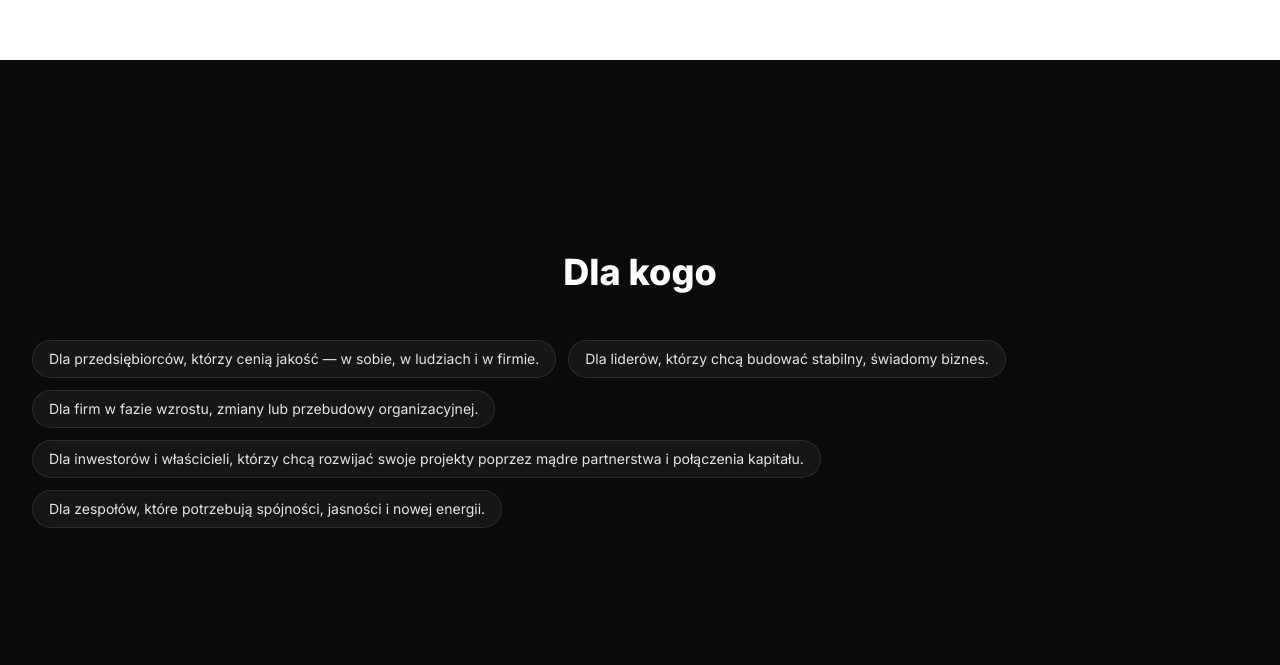
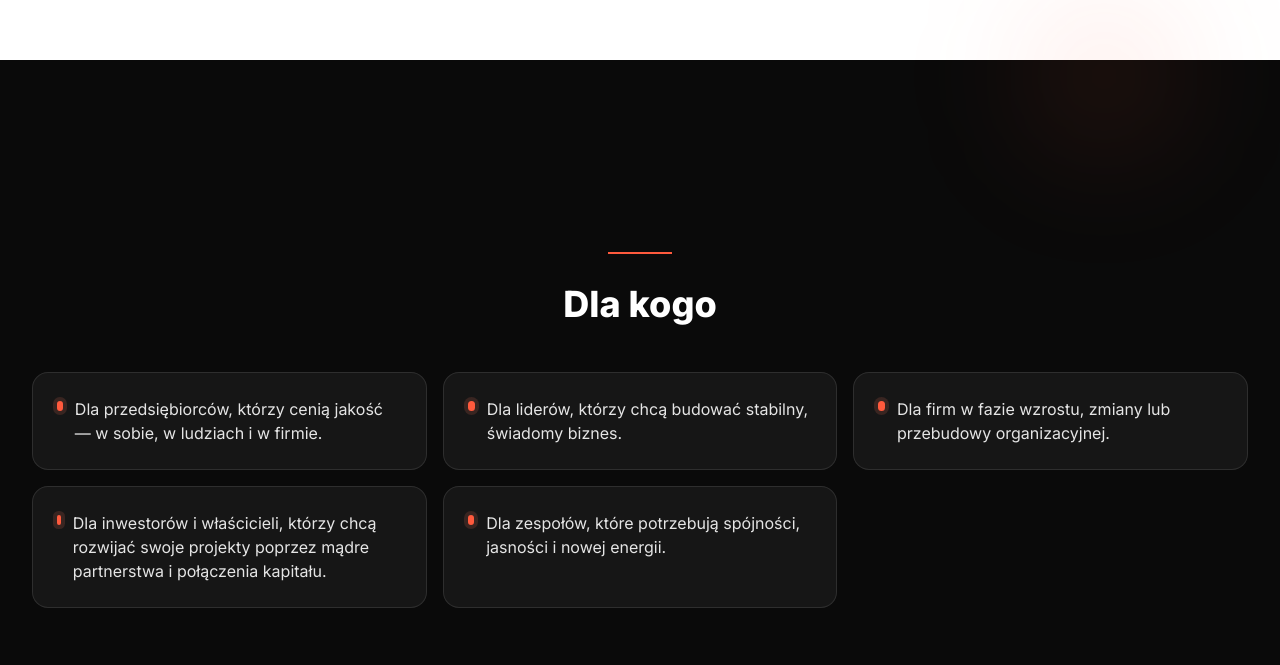
Before and after one commit to technikyvl/MAGIC-LANDING-PAGE-NEW, a Next.js app in the folder MAGICLIFELANDING/: page /wspolpraca in a window 1280 px wide. Shown: the part 4555-5220 px from the top of the page. Built offline with nearby package versions, Linux system fonts and the light colour scheme.

Commit message:
Update page.jsx

```diff
--- a/MAGICLIFELANDING/app/wspolpraca/page.jsx
+++ b/MAGICLIFELANDING/app/wspolpraca/page.jsx
@@ -365,13 +365,17 @@ export default function WspolpracaPage() {
         </div>
       </section>
 
-      {/* Dla kogo — audience chips */}
+      {/* Dla kogo — audience cards */}
       <section id="dla-kogo" className={"relative bg-neutral-950 text-white " + SPACING}>
-        <div className={CONTAINER}>
+        <div className="absolute inset-0 pointer-events-none">
+          <div className="absolute -top-16 right-24 w-40 h-40 bg-accent/10 rounded-full blur-3xl" />
+        </div>
+        <div className={CONTAINER + " relative z-10"}>
           <div className="text-center mb-12">
+            <div className="inline-block h-[2px] w-16 bg-accent mb-6" />
             <h2 className="slow-reveal text-3xl sm:text-4xl font-extrabold">Dla kogo</h2>
           </div>
-          <div className="flex flex-wrap gap-3 justify-center md:justify-start">
+          <div className="grid grid-cols-1 sm:grid-cols-2 lg:grid-cols-3 gap-4">
             {[
               "Dla przedsiębiorców, którzy cenią jakość — w sobie, w ludziach i w firmie.",
               "Dla liderów, którzy chcą budować stabilny, świadomy biznes.",
@@ -379,9 +383,13 @@ export default function WspolpracaPage() {
               "Dla inwestorów i właścicieli, którzy chcą rozwijać swoje projekty poprzez mądre partnerstwa i połączenia kapitału.",
               "Dla zespołów, które potrzebują spójności, jasności i nowej energii."
             ].map((item, index) => (
-              <span key={index} className="slow-reveal px-4 py-2 rounded-full bg-white/5 border border-white/10 text-neutral-200 text-sm">
-                {item}
-              </span>
+              <article key={index} className="slow-reveal group relative overflow-hidden rounded-2xl border border-white/10 bg-white/5 p-5 sm:p-6 transition-all duration-300 hover:bg-white/10 hover:-translate-y-0.5">
+                <div className="absolute inset-0 opacity-0 group-hover:opacity-10 transition-opacity bg-gradient-to-br from-accent/30 to-orange-500/30" />
+                <div className="relative z-10 flex items-start gap-3">
+                  <span className="mt-1 inline-block w-2.5 h-2.5 rounded-full bg-accent shadow-[0_0_0_4px_rgba(255,120,96,.15)]" />
+                  <p className="text-neutral-200 text-sm sm:text-base leading-relaxed">{item}</p>
+                </div>
+              </article>
             ))}
           </div>
         </div>
```
